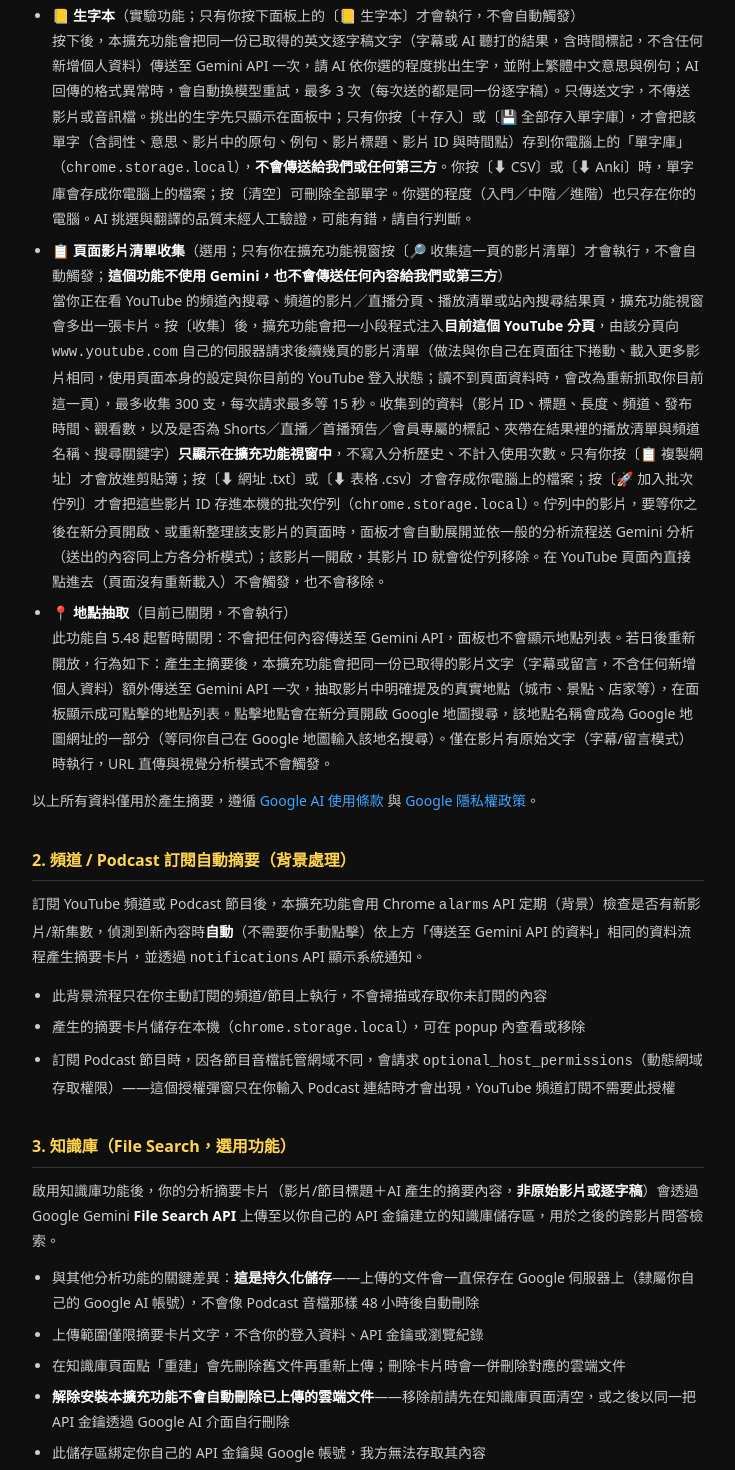
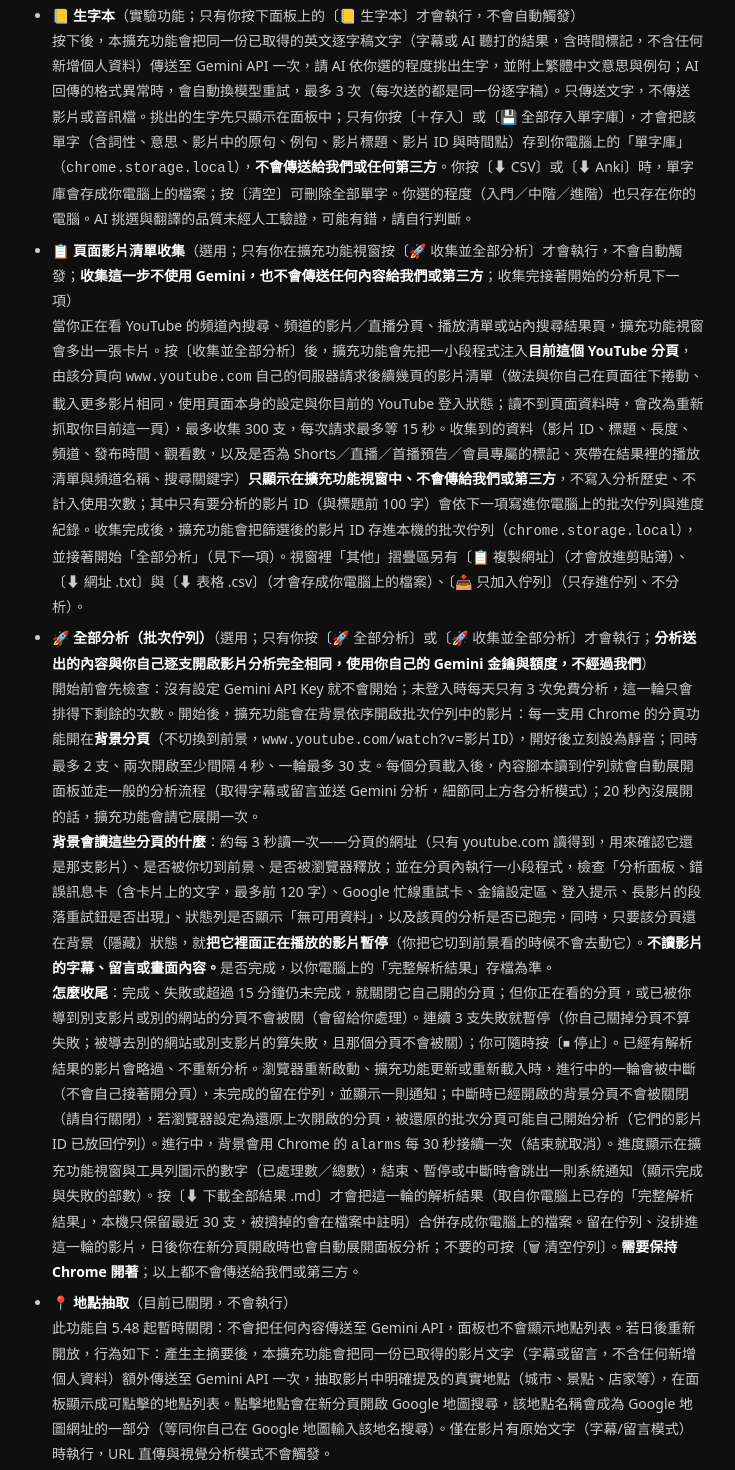
Before and after one commit to alex1491tw-sketch/yt-summarizer-privacy, a plain HTML site: page index.html in a window 1280 px wide. Shown: the part 1809-3279 px from the top of the page, without its empty margins (272-1007 px from the left). Drawn offline with Linux system fonts and the light colour scheme.

Commit message:
docs: 隱私權政策同步為 5.55 版（新增『全部分析（批次佇列）』與『全部分析的進度紀錄』兩項；改寫清單收集、批次佇列與 scripting／alarms／notifications 權限說明）
Co-Authored-By: Claude Sonnet 5.5 <noreply@anthropic.com>

```diff
--- a/index.html
+++ b/index.html
@@ -103,8 +103,14 @@
       按下後，本擴充功能會把同一份已取得的英文逐字稿文字（字幕或 AI 聽打的結果，含時間標記，不含任何新增個人資料）傳送至 Gemini API 一次，請 AI 依你選的程度挑出生字，並附上繁體中文意思與例句；AI 回傳的格式異常時，會自動換模型重試，最多 3 次（每次送的都是同一份逐字稿）。只傳送文字，不傳送影片或音訊檔。挑出的生字先只顯示在面板中；只有你按〔＋存入〕或〔💾 全部存入單字庫〕，才會把該單字（含詞性、意思、影片中的原句、例句、影片標題、影片 ID 與時間點）存到你電腦上的「單字庫」（<code>chrome.storage.local</code>），<strong>不會傳送給我們或任何第三方</strong>。你按〔⬇ CSV〕或〔⬇ Anki〕時，單字庫會存成你電腦上的檔案；按〔清空〕可刪除全部單字。你選的程度（入門／中階／進階）也只存在你的電腦。AI 挑選與翻譯的品質未經人工驗證，可能有錯，請自行判斷。
     </li>
     <li>
-      <strong>📋 頁面影片清單收集</strong>（選用；只有你在擴充功能視窗按〔🔎 收集這一頁的影片清單〕才會執行，不會自動觸發；<strong>這個功能不使用 Gemini，也不會傳送任何內容給我們或第三方</strong>）<br>
-      當你正在看 YouTube 的頻道內搜尋、頻道的影片／直播分頁、播放清單或站內搜尋結果頁，擴充功能視窗會多出一張卡片。按〔收集〕後，擴充功能會把一小段程式注入<strong>目前這個 YouTube 分頁</strong>，由該分頁向 <code>www.youtube.com</code> 自己的伺服器請求後續幾頁的影片清單（做法與你自己在頁面往下捲動、載入更多影片相同，使用頁面本身的設定與你目前的 YouTube 登入狀態；讀不到頁面資料時，會改為重新抓取你目前這一頁），最多收集 300 支，每次請求最多等 15 秒。收集到的資料（影片 ID、標題、長度、頻道、發布時間、觀看數，以及是否為 Shorts／直播／首播預告／會員專屬的標記、夾帶在結果裡的播放清單與頻道名稱、搜尋關鍵字）<strong>只顯示在擴充功能視窗中</strong>，不寫入分析歷史、不計入使用次數。只有你按〔📋 複製網址〕才會放進剪貼簿；按〔⬇ 網址 .txt〕或〔⬇ 表格 .csv〕才會存成你電腦上的檔案；按〔🚀 加入批次佇列〕才會把這些影片 ID 存進本機的批次佇列（<code>chrome.storage.local</code>）。佇列中的影片，要等你之後在新分頁開啟、或重新整理該支影片的頁面時，面板才會自動展開並依一般的分析流程送 Gemini 分析（送出的內容同上方各分析模式）；該影片一開啟，其影片 ID 就會從佇列移除。在 YouTube 頁面內直接點進去（頁面沒有重新載入）不會觸發，也不會移除。
+      <strong>📋 頁面影片清單收集</strong>（選用；只有你在擴充功能視窗按〔🚀 收集並全部分析〕才會執行，不會自動觸發；<strong>收集這一步不使用 Gemini，也不會傳送任何內容給我們或第三方</strong>；收集完接著開始的分析見下一項）<br>
+      當你正在看 YouTube 的頻道內搜尋、頻道的影片／直播分頁、播放清單或站內搜尋結果頁，擴充功能視窗會多出一張卡片。按〔收集並全部分析〕後，擴充功能會先把一小段程式注入<strong>目前這個 YouTube 分頁</strong>，由該分頁向 <code>www.youtube.com</code> 自己的伺服器請求後續幾頁的影片清單（做法與你自己在頁面往下捲動、載入更多影片相同，使用頁面本身的設定與你目前的 YouTube 登入狀態；讀不到頁面資料時，會改為重新抓取你目前這一頁），最多收集 300 支，每次請求最多等 15 秒。收集到的資料（影片 ID、標題、長度、頻道、發布時間、觀看數，以及是否為 Shorts／直播／首播預告／會員專屬的標記、夾帶在結果裡的播放清單與頻道名稱、搜尋關鍵字）<strong>只顯示在擴充功能視窗中、不會傳給我們或第三方</strong>，不寫入分析歷史、不計入使用次數；其中只有要分析的影片 ID（與標題前 100 字）會依下一項寫進你電腦上的批次佇列與進度紀錄。收集完成後，擴充功能會把篩選後的影片 ID 存進本機的批次佇列（<code>chrome.storage.local</code>），並接著開始「全部分析」（見下一項）。視窗裡「其他」摺疊區另有〔📋 複製網址〕（才會放進剪貼簿）、〔⬇ 網址 .txt〕與〔⬇ 表格 .csv〕（才會存成你電腦上的檔案）、〔📥 只加入佇列〕（只存進佇列、不分析）。
+    </li>
+    <li>
+      <strong>🚀 全部分析（批次佇列）</strong>（選用；只有你按〔🚀 全部分析〕或〔🚀 收集並全部分析〕才會執行；<strong>分析送出的內容與你自己逐支開啟影片分析完全相同，使用你自己的 Gemini 金鑰與額度，不經過我們</strong>）<br>
+      開始前會先檢查：沒有設定 Gemini API Key 就不會開始；未登入時每天只有 3 次免費分析，這一輪只會排得下剩餘的次數。開始後，擴充功能會在背景依序開啟批次佇列中的影片：每一支用 Chrome 的分頁功能開在<strong>背景分頁</strong>（不切換到前景，<code>www.youtube.com/watch?v=影片ID</code>），開好後立刻設為靜音；同時最多 2 支、兩次開啟至少間隔 4 秒、一輪最多 30 支。每個分頁載入後，內容腳本讀到佇列就會自動展開面板並走一般的分析流程（取得字幕或留言並送 Gemini 分析，細節同上方各分析模式）；20 秒內沒展開的話，擴充功能會請它展開一次。<br>
+      <strong>背景會讀這些分頁的什麼</strong>：約每 3 秒讀一次——分頁的網址（只有 youtube.com 讀得到，用來確認它還是那支影片）、是否被你切到前景、是否被瀏覽器釋放；並在分頁內執行一小段程式，檢查「分析面板、錯誤訊息卡（含卡片上的文字，最多前 120 字）、Google 忙線重試卡、金鑰設定區、登入提示、長影片的段落重試鈕是否出現」、狀態列是否顯示「無可用資料」，以及該頁的分析是否已跑完，同時，只要該分頁還在背景（隱藏）狀態，就<strong>把它裡面正在播放的影片暫停</strong>（你把它切到前景看的時候不會去動它）。<strong>不讀影片的字幕、留言或畫面內容。</strong>是否完成，以你電腦上的「完整解析結果」存檔為準。<br>
+      <strong>怎麼收尾</strong>：完成、失敗或超過 15 分鐘仍未完成，就關閉它自己開的分頁；但你正在看的分頁，或已被你導到別支影片或別的網站的分頁不會被關（會留給你處理）。連續 3 支失敗就暫停（你自己關掉分頁不算失敗；被導去別的網站或別支影片的算失敗，且那個分頁不會被關）；你可隨時按〔⏹ 停止〕。已經有解析結果的影片會略過、不重新分析。瀏覽器重新啟動、擴充功能更新或重新載入時，進行中的一輪會被中斷（不會自己接著開分頁），未完成的留在佇列，並顯示一則通知；中斷時已經開啟的背景分頁不會被關閉（請自行關閉），若瀏覽器設定為還原上次開啟的分頁，被還原的批次分頁可能自己開始分析（它們的影片 ID 已放回佇列）。進行中，背景會用 Chrome 的 <code>alarms</code> 每 30 秒接續一次（結束就取消）。進度顯示在擴充功能視窗與工具列圖示的數字（已處理數／總數），結束、暫停或中斷時會跳出一則系統通知（顯示完成與失敗的部數）。按〔⬇ 下載全部結果 .md〕才會把這一輪的解析結果（取自你電腦上已存的「完整解析結果」，本機只保留最近 30 支，被擠掉的會在檔案中註明）合併存成你電腦上的檔案。留在佇列、沒排進這一輪的影片，日後你在新分頁開啟時也會自動展開面板分析；不要的可按〔🗑 清空佇列〕。<strong>需要保持 Chrome 開著</strong>；以上都不會傳送給我們或第三方。
     </li>
     <li>
       <strong>📍 地點抽取</strong>（目前已關閉，不會執行）<br>
@@ -146,7 +152,8 @@
     <li><strong>Gemini API 金鑰</strong> — 你自行輸入並儲存，僅用於呼叫 Gemini API</li>
     <li><strong>分析歷史紀錄</strong> — 最近 50 筆摘要（每筆最多 1,500 字），含影片標題與影片 ID</li>
     <li><strong>完整解析結果</strong> — 最近 30 支影片的完整摘要結果（含影片標題、影片 ID、摘要文字、當時的格式／深度／語言設定、講者辨識與雙語開關、資料來源種類（字幕或留言）、字幕來源提示文字（例如「字幕擷取成功」，最多 400 字）及該提示是否為警示樣式的旗標、token 數、儲存時間與版本字串；<strong>不含</strong>逐字稿與留言原文），讓你重新打開同一支影片時直接顯示先前的結果、不必再次呼叫 AI。只存在本機，超過 30 支會自動淘汰最舊的；在 popup 按「清除紀錄」會清除這些結果，<strong>同時也會清除 Token 使用紀錄</strong>（收藏庫不受影響）</li>
-    <li><strong>批次佇列</strong>（選用）— 你在「批次分析」、「頁面影片清單收集」按〔🚀 加入批次佇列〕，或從歷史／收藏點開影片時登記的<strong>影片 ID 清單</strong>，只有影片 ID，不含標題或任何內容。該支影片在新分頁開啟或重新整理頁面時，其影片 ID 會從佇列移除；目前沒有單獨清空佇列的按鈕，移除擴充功能會一併清除。已登記的影片日後被開啟時會自動展開面板並分析（使用你自己的 Gemini 額度）。只存在你的電腦，不會自動傳送</li>
+    <li><strong>批次佇列</strong>（選用）— 你在「批次分析」、「頁面影片清單收集」加入的，或從歷史／收藏點開影片時登記的<strong>影片 ID 清單</strong>，只有影片 ID，不含標題或任何內容。該支影片分析完成、或在新分頁開啟或重新整理頁面時，其影片 ID 會從佇列移除；失敗或被停止的會留在佇列以便重試；視窗裡的〔🗑 清空佇列〕可一次清除，移除擴充功能也會一併清除。已登記的影片會在你按〔🚀 全部分析〕時由背景依序開啟分析，或在你自己於新分頁開啟時自動展開面板並分析（都使用你自己的 Gemini 額度）。只存在你的電腦，不會自動傳送</li>
+    <li><strong>全部分析的進度紀錄</strong>（<code>batchRun</code>，選用）— 最近一輪「全部分析」：這一輪的編號與開始／結束時間、同時開幾個分頁、連續失敗計數、沒排進這一輪的剩餘支數，以及每支影片的影片 ID、標題（取自你收集當下的頁面，最多 100 字）、狀態（等待／進行中／完成／失敗／已停止／已略過）、背景分頁的編號與開啟時間、是否已請內容腳本展開面板、失敗原因（錯誤訊息卡上的文字前 120 字，可能包含 Google 回傳的錯誤說明），以及其他時間與狀態旗標（例如結束時間、是否已被停止或中斷、分頁顯示已完成的時間）。用來在視窗顯示進度與讓背景在被瀏覽器暫時休眠後接續。視窗裡〔✕ 關閉這份結果〕（只在佇列已空時出現；佇列還有影片時同一顆按鈕是〔🗑 清空佇列〕，只清佇列）可刪除這份紀錄，移除擴充功能也會一併清除；popup 的「清除紀錄」不會清它。另外，開始一輪時會在瀏覽器的工作階段儲存（<code>chrome.storage.session</code>，關閉瀏覽器或擴充功能更新／重新載入就消失）放一個這一輪的編號，用來偵測瀏覽器重新啟動或擴充功能更新／重新載入。只存在你的電腦，不會傳送出去</li>
     <li><strong>其他設定與狀態</strong> — 主題偏好、各功能每月使用次數、AI 模型清單與健康狀態的快取（以 API 金鑰的短雜湊指紋區分不同金鑰，指紋無法還原金鑰）、頻道／Podcast 訂閱的背景處理設定與排程狀態、每日回顧的開關與時間等。都是設定、計數或狀態，<strong>不含影片內容</strong>，只存在你的電腦，不會傳送出去</li>
     <li><strong>面板外觀偏好</strong> — 面板在 YouTube 頁面上的位置（靠左或靠右、離邊緣與上緣的距離、寬度），以及「⚙ 調整」「⋯ 更多」兩個區塊是否展開。只是顯示偏好，不含影片或任何內容，只存在你的電腦，不會傳送出去</li>
     <li><strong>每日使用次數</strong> — 免費方案的每日次數計數</li>
@@ -177,11 +184,11 @@
 
   <h2>8. 權限說明</h2>
   <ul>
-    <li><strong>activeTab / scripting</strong> — 在 YouTube 頁面注入面板 UI；以及在你於擴充功能視窗按〔收集〕時，把清單收集程式注入你目前的 YouTube 分頁（收集完立即移除，不會常駐）</li>
+    <li><strong>activeTab / scripting</strong> — 在 YouTube 頁面注入面板 UI；在你於擴充功能視窗按〔收集並全部分析〕時，把清單收集程式注入你目前的 YouTube 分頁（收集完立即移除，不會常駐）；以及在「全部分析」進行中，讀取背景分頁上分析面板、錯誤訊息卡等是否出現，並暫停背景分頁裡的影片（見上方「全部分析」）</li>
     <li><strong>storage / unlimitedStorage</strong> — 儲存 API 金鑰、設定、摘要歷史、訂閱清單至本機（訂閱功能累積的摘要卡片可能超過預設 5MB 限制，故需要 unlimitedStorage）</li>
     <li><strong>identity</strong> — Google OAuth 登入流程</li>
-    <li><strong>alarms</strong> — 頻道/Podcast訂閱的定期背景檢查排程、Pro授權每7天自動重新驗證排程</li>
-    <li><strong>notifications</strong> — 訂閱的頻道/節目有新內容摘要完成時顯示系統通知</li>
+    <li><strong>alarms</strong> — 頻道/Podcast訂閱的定期背景檢查排程、Pro授權每7天自動重新驗證排程，以及「全部分析」進行中每 30 秒一次的接續排程（結束就取消）</li>
+    <li><strong>notifications</strong> — 訂閱的頻道/節目有新內容摘要完成時顯示系統通知；「全部分析」結束、暫停或中斷時顯示一則系統通知</li>
     <li><strong>host_permissions（api.gumroad.com）</strong> — Pro授權碼驗證專用，僅在你輸入授權碼時才會發出請求</li>
     <li><strong>nativeMessaging</strong> — 呼叫本機 yt-dlp 字幕橋接程式專用（見上方「yt-dlp 字幕橋接」說明），安裝擴充功能時即一併授權；此權限本身不會讓擴充功能存取任意本機程式，只能連線到你透過 <code>setup_caption_bridge_helper.py</code> 明確註冊過的單一橋接程式，沒跑過設定精靈就不會有任何本機程式被實際呼叫</li>
     <li><strong>optional_host_permissions（https://*/*，動態請求）</strong> — <strong>僅在你訂閱 Podcast 節目時才會跳出授權請求</strong>。因 Podcast 音檔可能託管在任意網域（SoundOn、Firstory、Anchor 等平台各不相同），無法預先列舉所有可能網域，故採用動態授權；YouTube 頻道訂閱與其他所有功能都不需要此權限</li>
```
